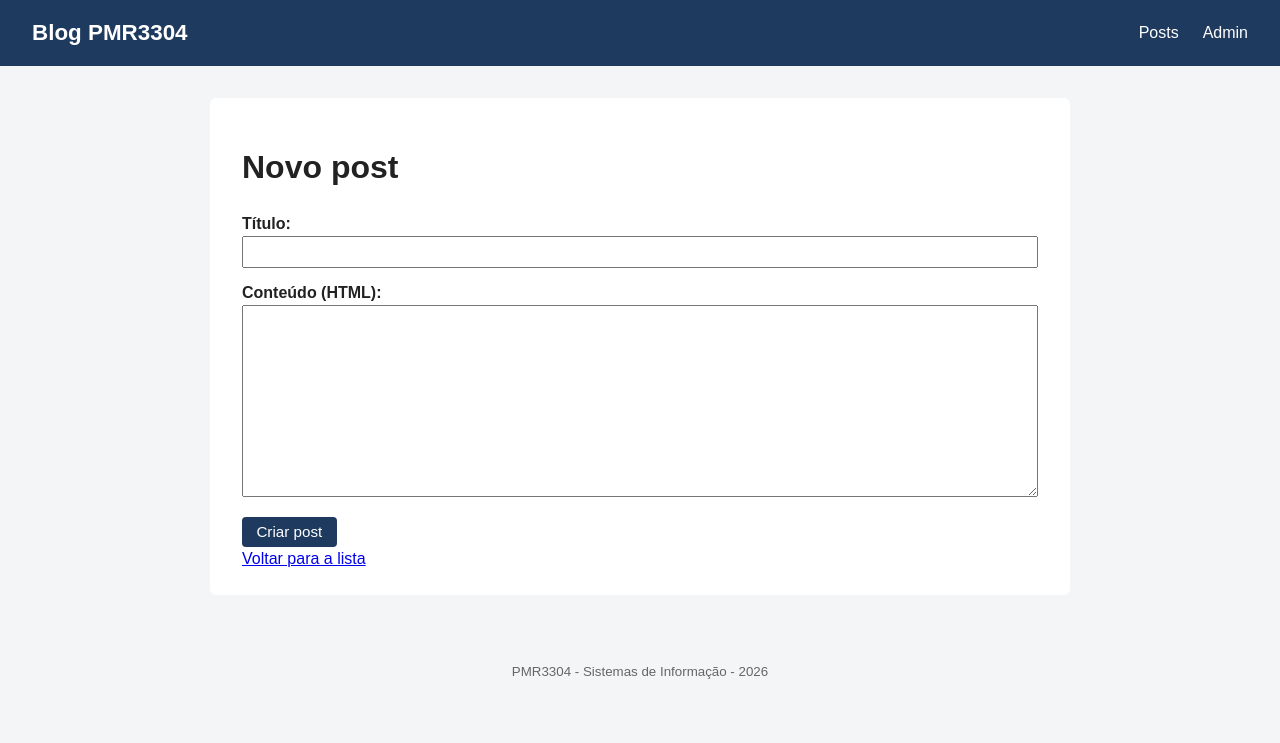
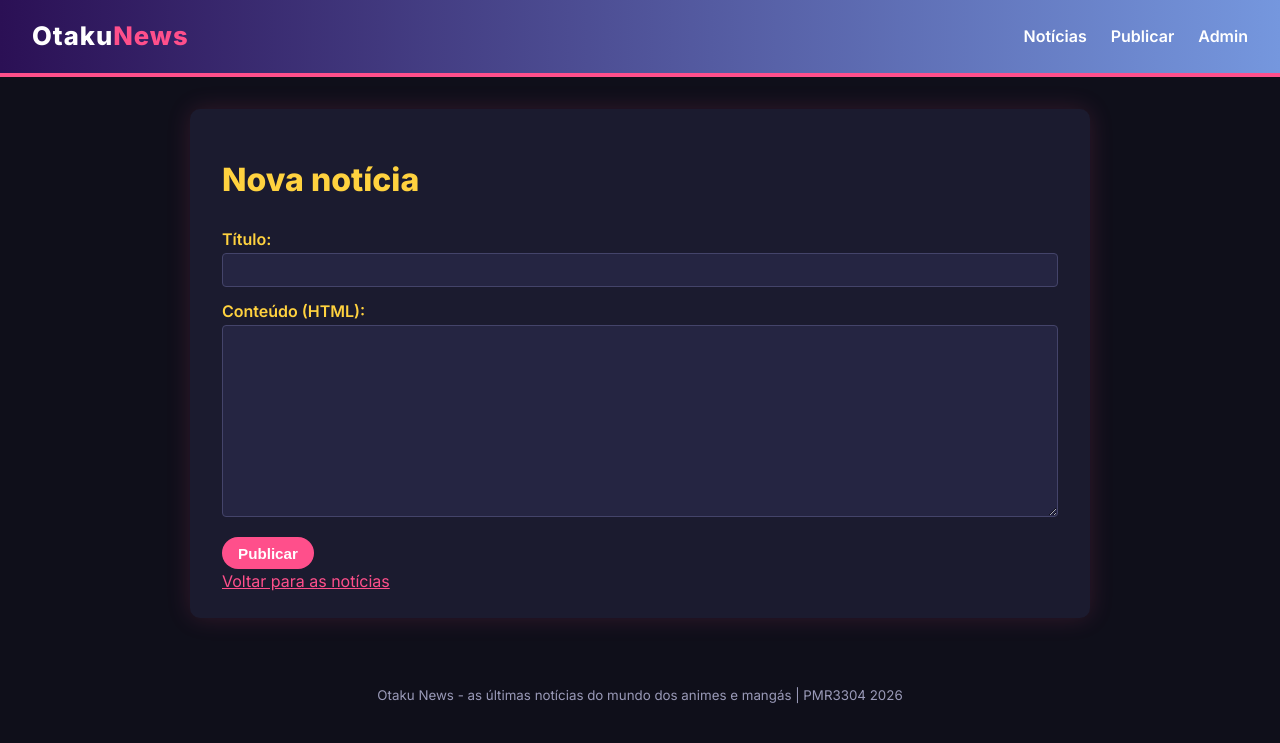
Before and after one commit to Hugao21/ep02, a Django app: page /create/ in a window 1280 px wide. Shown: the top 743 px of the page. Run offline with Django 5.2, Linux system fonts and the light colour scheme.

Commit message:
Aplica tema de site de notícias de anime

```diff
--- a/posts/templates/posts/create.html
+++ b/posts/templates/posts/create.html
@@ -1,13 +1,13 @@
 {% extends 'base.html' %}
 
-{% block title %}Novo post{% endblock title %}
+{% block title %}Nova notícia{% endblock title %}
 
 {% block content %}
-<h1>Novo post</h1>
+<h1>Nova notícia</h1>
 <form action="{% url 'posts:create' %}" method="post">
     {% csrf_token %}
     {{ form.as_p }}
-    <input class="botao" type="submit" value="Criar post">
+    <input class="botao" type="submit" value="Publicar">
 </form>
-<a href="{% url 'posts:index' %}">Voltar para a lista</a>
+<a href="{% url 'posts:index' %}">Voltar para as notícias</a>
 {% endblock content %}
--- a/posts/templates/posts/delete.html
+++ b/posts/templates/posts/delete.html
@@ -1,10 +1,10 @@
 {% extends 'base.html' %}
 
-{% block title %}Remover post{% endblock title %}
+{% block title %}Remover notícia{% endblock title %}
 
 {% block content %}
-<h1>Remover post</h1>
-<p>Tem certeza que deseja remover o post "{{ post.title }}"?</p>
+<h1>Remover notícia</h1>
+<p>Tem certeza que deseja remover a notícia "{{ post.title }}"?</p>
 <form action="{% url 'posts:delete' post.id %}" method="post">
     {% csrf_token %}
     <div class="acoes">
--- a/posts/templates/posts/detail.html
+++ b/posts/templates/posts/detail.html
@@ -13,6 +13,6 @@
 <div class="acoes">
     <a class="botao" href="{% url 'posts:update' post.id %}">Editar</a>
     <a class="botao perigo" href="{% url 'posts:delete' post.id %}">Remover</a>
-    <a href="{% url 'posts:index' %}">Voltar para a lista</a>
+    <a href="{% url 'posts:index' %}">Voltar para as notícias</a>
 </div>
 {% endblock content %}
--- a/posts/templates/posts/update.html
+++ b/posts/templates/posts/update.html
@@ -1,13 +1,13 @@
 {% extends 'base.html' %}
 
-{% block title %}Editar post{% endblock title %}
+{% block title %}Editar notícia{% endblock title %}
 
 {% block content %}
-<h1>Editar post</h1>
+<h1>Editar notícia</h1>
 <form action="{% url 'posts:update' post.id %}" method="post">
     {% csrf_token %}
     {{ form.as_p }}
     <input class="botao" type="submit" value="Salvar">
 </form>
-<a href="{% url 'posts:detail' post.id %}">Voltar para o post</a>
+<a href="{% url 'posts:detail' post.id %}">Voltar para a notícia</a>
 {% endblock content %}
--- a/static/style.css
+++ b/static/style.css
@@ -4,28 +4,41 @@
 
 body {
     margin: 0;
-    font-family: Arial, Helvetica, sans-serif;
-    background: #f4f5f7;
-    color: #222;
-    line-height: 1.5;
+    font-family: 'Inter', Arial, Helvetica, sans-serif;
+    background: #0f0f1a;
+    color: #e8e8f0;
+    line-height: 1.6;
+}
+
+a {
+    color: #ff4f8b;
 }
 
 #cabecalho-principal {
     display: flex;
+    flex-wrap: wrap;
     justify-content: space-between;
     align-items: center;
+    gap: 1rem;
     padding: 1rem 2rem;
-    background: #1f3a5f;
+    background: linear-gradient(90deg, #2b1055, #7597de);
+    border-bottom: 4px solid #ff4f8b;
 }
 
 #cabecalho-principal a {
     color: #fff;
     text-decoration: none;
+    font-weight: 600;
 }
 
 .logo {
-    font-size: 1.4rem;
-    font-weight: bold;
+    font-size: 1.6rem;
+    font-weight: 800 !important;
+    letter-spacing: 1px;
+}
+
+.logo span {
+    color: #ff4f8b;
 }
 
 #navegacao-principal ul {
@@ -36,43 +49,80 @@ body {
     list-style: none;
 }
 
+#navegacao-principal a:hover {
+    color: #ffd23f;
+}
+
 #conteiner-principal {
-    max-width: 860px;
+    max-width: 900px;
     margin: 2rem auto;
     padding: 1.5rem 2rem;
-    background: #fff;
-    border-radius: 6px;
+    background: #1b1b2f;
+    border-radius: 10px;
+    box-shadow: 0 0 24px rgba(255, 79, 139, 0.15);
+}
+
+h1, h2 {
+    color: #ffd23f;
 }
 
 #conteiner-principal img {
     max-width: 100%;
+    border-radius: 8px;
+}
+
+.lista-posts {
+    padding: 0;
+    list-style: none;
 }
 
 .lista-posts li {
-    margin-bottom: 0.5rem;
+    padding: 0.8rem 1rem;
+    margin-bottom: 0.6rem;
+    background: #252542;
+    border-left: 4px solid #ff4f8b;
+    border-radius: 4px;
+}
+
+.lista-posts a {
+    color: #fff;
+    font-weight: 600;
+    text-decoration: none;
+    margin-right: 0.6rem;
+}
+
+.lista-posts a:hover {
+    color: #ff4f8b;
 }
 
 .lista-posts small,
 .meta {
-    color: #666;
+    color: #9a9ab8;
 }
 
 .acoes {
     display: flex;
+    flex-wrap: wrap;
+    align-items: center;
     gap: 1rem;
     margin: 1rem 0;
 }
 
 .botao {
     display: inline-block;
-    padding: 0.4rem 0.9rem;
+    padding: 0.45rem 1rem;
     border: none;
-    border-radius: 4px;
-    background: #1f3a5f;
+    border-radius: 20px;
+    background: #ff4f8b;
     color: #fff;
+    font-weight: 600;
     text-decoration: none;
     cursor: pointer;
     font-size: 0.95rem;
+}
+
+.botao:hover {
+    background: #e03a74;
 }
 
 .botao.perigo {
@@ -85,15 +135,20 @@ form p {
 
 form label {
     display: block;
-    font-weight: bold;
+    font-weight: 600;
+    color: #ffd23f;
 }
 
 form input[type=text],
 form textarea,
 form select {
     width: 100%;
-    padding: 0.4rem;
+    padding: 0.5rem;
     font-family: inherit;
+    background: #252542;
+    color: #e8e8f0;
+    border: 1px solid #44446a;
+    border-radius: 4px;
 }
 
 form textarea {
@@ -101,16 +156,23 @@ form textarea {
 }
 
 .comentario {
-    border-top: 1px solid #ddd;
+    border-top: 1px solid #33335a;
     padding: 0.6rem 0;
 }
 
 .categorias a {
-    margin-right: 0.6rem;
+    display: inline-block;
+    margin: 0 0.4rem 0.4rem 0;
+    padding: 0.15rem 0.7rem;
+    border-radius: 12px;
+    background: #2b1055;
+    color: #ffd23f;
+    font-size: 0.85rem;
+    text-decoration: none;
 }
 
 #rodape-principal {
     text-align: center;
-    color: #666;
+    color: #9a9ab8;
     padding: 1rem;
 }
--- a/templates/base.html
+++ b/templates/base.html
@@ -5,16 +5,19 @@
 <head>
     <meta charset="UTF-8">
     <meta name="viewport" content="width=device-width, initial-scale=1.0">
-    <title>{% block title %}{% endblock title %} | Blog PMR3304</title>
+    <title>{% block title %}{% endblock title %} | Otaku News</title>
+    <link rel="preconnect" href="https://fonts.googleapis.com">
+    <link href="https://fonts.googleapis.com/css2?family=Inter:wght@400;600;800&display=swap" rel="stylesheet">
     <link rel="stylesheet" type="text/css" href="{% static 'style.css' %}">
 </head>
 
 <body>
     <header id="cabecalho-principal">
-        <a class="logo" href="{% url 'posts:index' %}">Blog PMR3304</a>
+        <a class="logo" href="{% url 'posts:index' %}">Otaku<span>News</span></a>
         <nav id="navegacao-principal">
             <ul>
-                <li><a href="{% url 'posts:index' %}">Posts</a></li>
+                <li><a href="{% url 'posts:index' %}">Notícias</a></li>
+                <li><a href="{% url 'posts:create' %}">Publicar</a></li>
                 <li><a href="{% url 'admin:index' %}">Admin</a></li>
             </ul>
         </nav>
@@ -24,7 +27,7 @@
         {% endblock content %}
     </main>
     <footer id="rodape-principal">
-        <p><small>PMR3304 - Sistemas de Informação - 2026</small></p>
+        <p><small>Otaku News - as últimas notícias do mundo dos animes e mangás | PMR3304 2026</small></p>
     </footer>
 </body>
 
```
Also changed, not shown: posts/templates/posts/index.html (+4 -4 lines).
